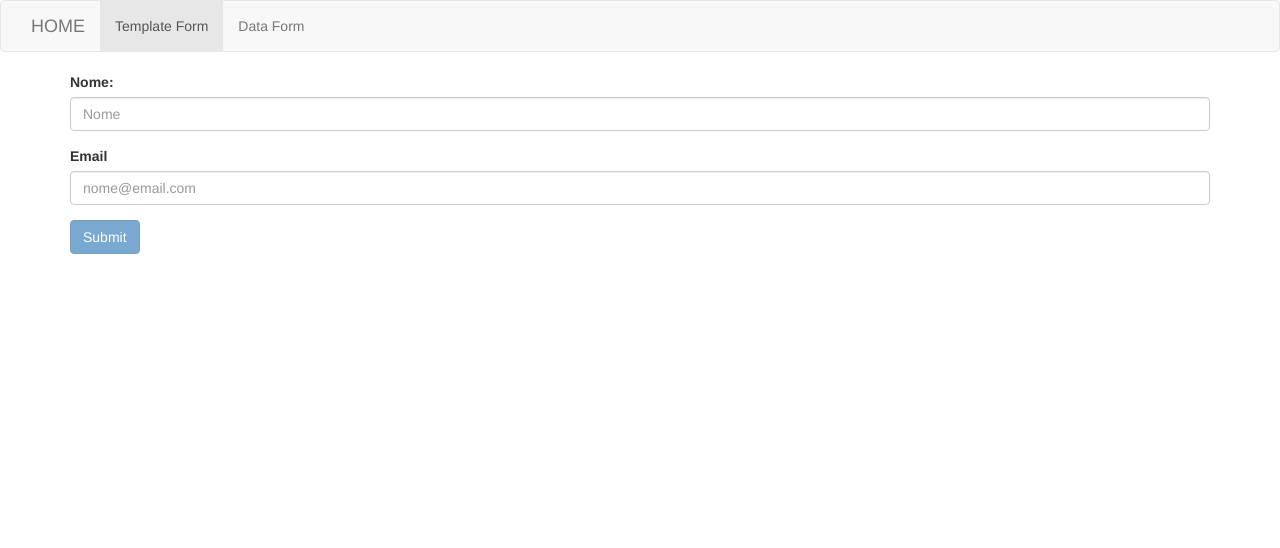
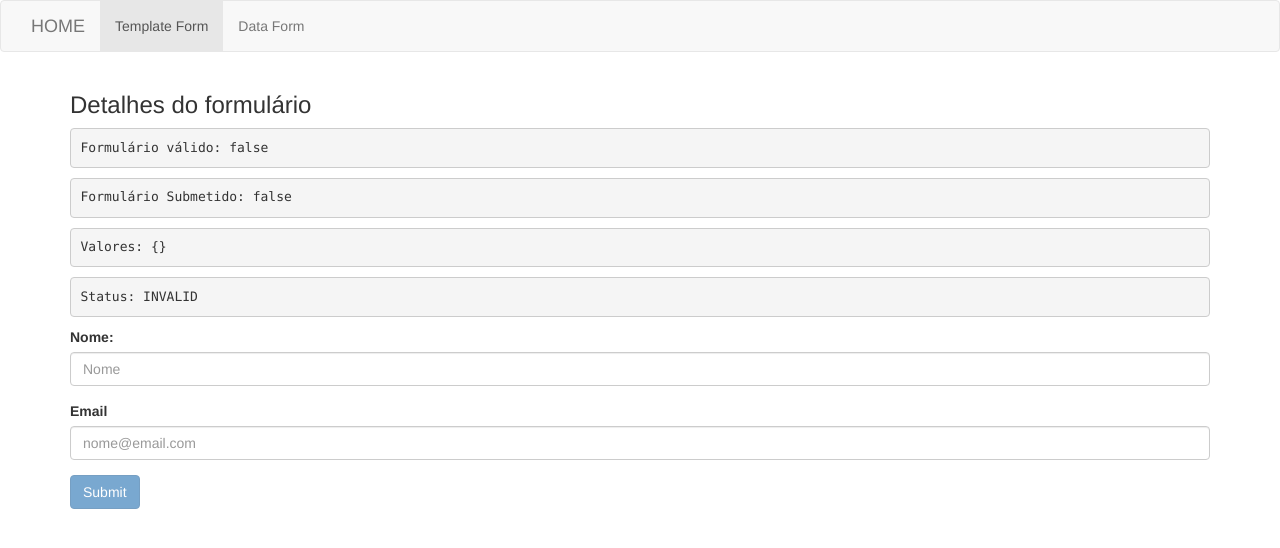
Before and after one commit to Gthalles/angular-forms, an Angular app: page /template-driven in a window 1280 px wide. Shown: the top 548 px of the page. Built offline with nearby package versions, Linux system fonts and the light colour scheme.

Commit message:
Criando componente para auxiliar nos testes com o formulário

```diff
--- /dev/null
+++ b/src/app/form-debug/form-debug.component.html
@@ -0,0 +1,12 @@
+<div class="form-debug">
+    <h3>Detalhes do formulário</h3>
+
+    <pre>Formulário válido: {{ form.valid }}</pre>
+
+    <pre>Formulário Submetido: {{ form.submitted }}</pre>
+
+    <pre>Valores: {{ form.value | json }}</pre>
+
+    <pre>Status: {{ form.status }}</pre>
+
+</div>
--- /dev/null
+++ b/src/app/form-debug/form-debug.component.ts
@@ -0,0 +1,16 @@
+import { Component, OnInit, Input } from '@angular/core';
+
+@Component({
+  selector: 'app-form-debug',
+  templateUrl: './form-debug.component.html',
+  styleUrls: ['./form-debug.component.css']
+})
+export class FormDebugComponent implements OnInit {
+  @Input() form: any;
+
+  constructor() { }
+
+  ngOnInit(): void {
+  }
+
+}
--- a/src/app/template-driven/template-driven.component.html
+++ b/src/app/template-driven/template-driven.component.html
@@ -1,4 +1,7 @@
 <form #f="ngForm" (ngSubmit)="onSubmit(f)">
+
+    <app-form-debug [form]="f"></app-form-debug>
+
     <div class="form-group" [class.has-error]="!name.valid && name.touched"
         [class.has-feedback]="!name.valid && name.touched">
         <label for="name" class="control-label">Nome:</label>
--- a/src/app/template-driven/template-driven.module.ts
+++ b/src/app/template-driven/template-driven.module.ts
@@ -2,12 +2,14 @@ import { NgModule } from '@angular/core';
 import { CommonModule } from '@angular/common';
 import { FormsModule } from '@angular/forms';
 import { TemplateDrivenComponent } from './template-driven.component';
+import { FormDebugComponent } from '../form-debug/form-debug.component';
 
 
 
 @NgModule({
   declarations: [
-    TemplateDrivenComponent
+    TemplateDrivenComponent,
+    FormDebugComponent
   ],
   imports: [
     CommonModule,
```
Also changed, not shown: src/app/form-debug/form-debug.component.css (added), 1 other file (tests, documents, lock files or other folders).
